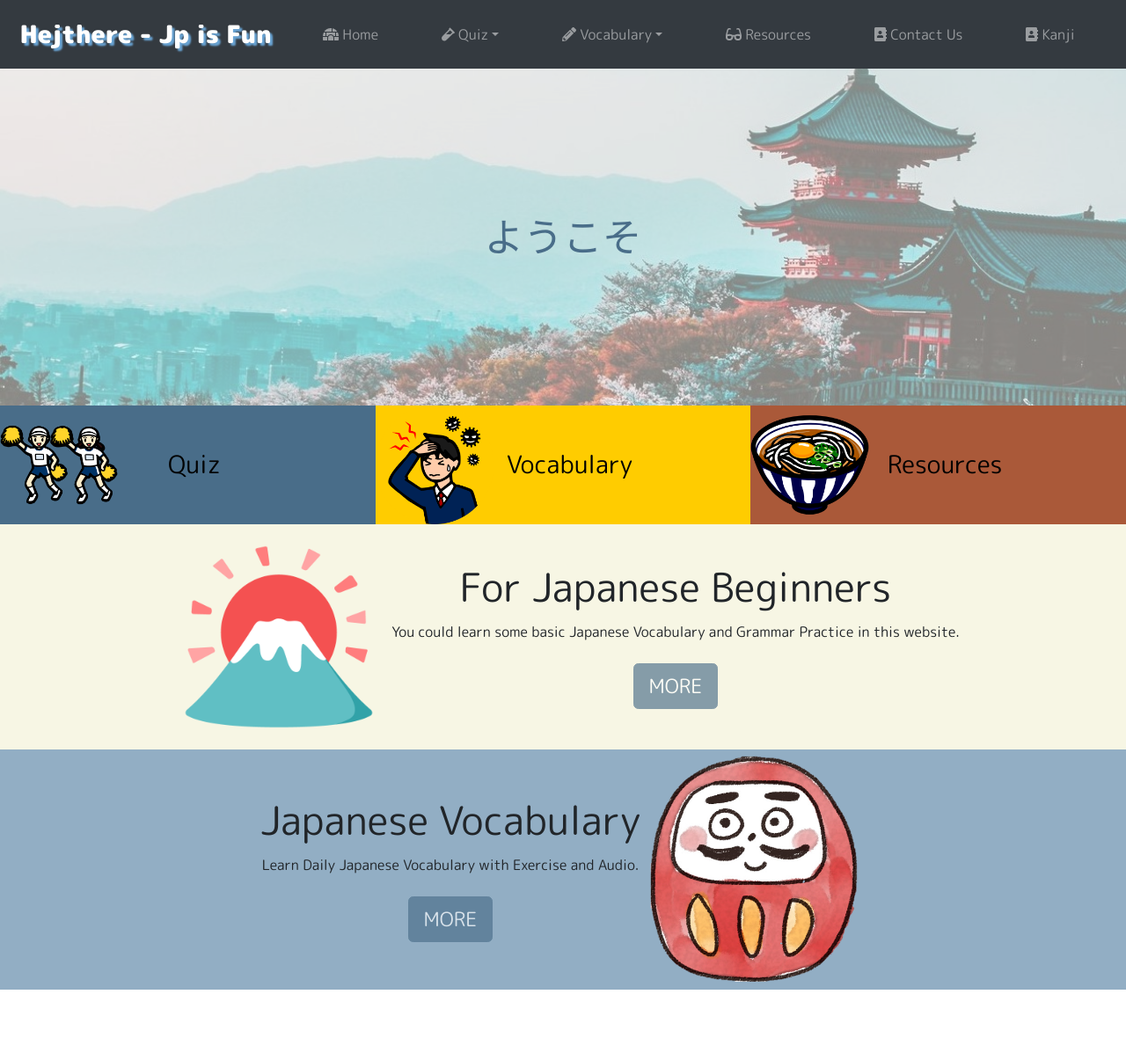
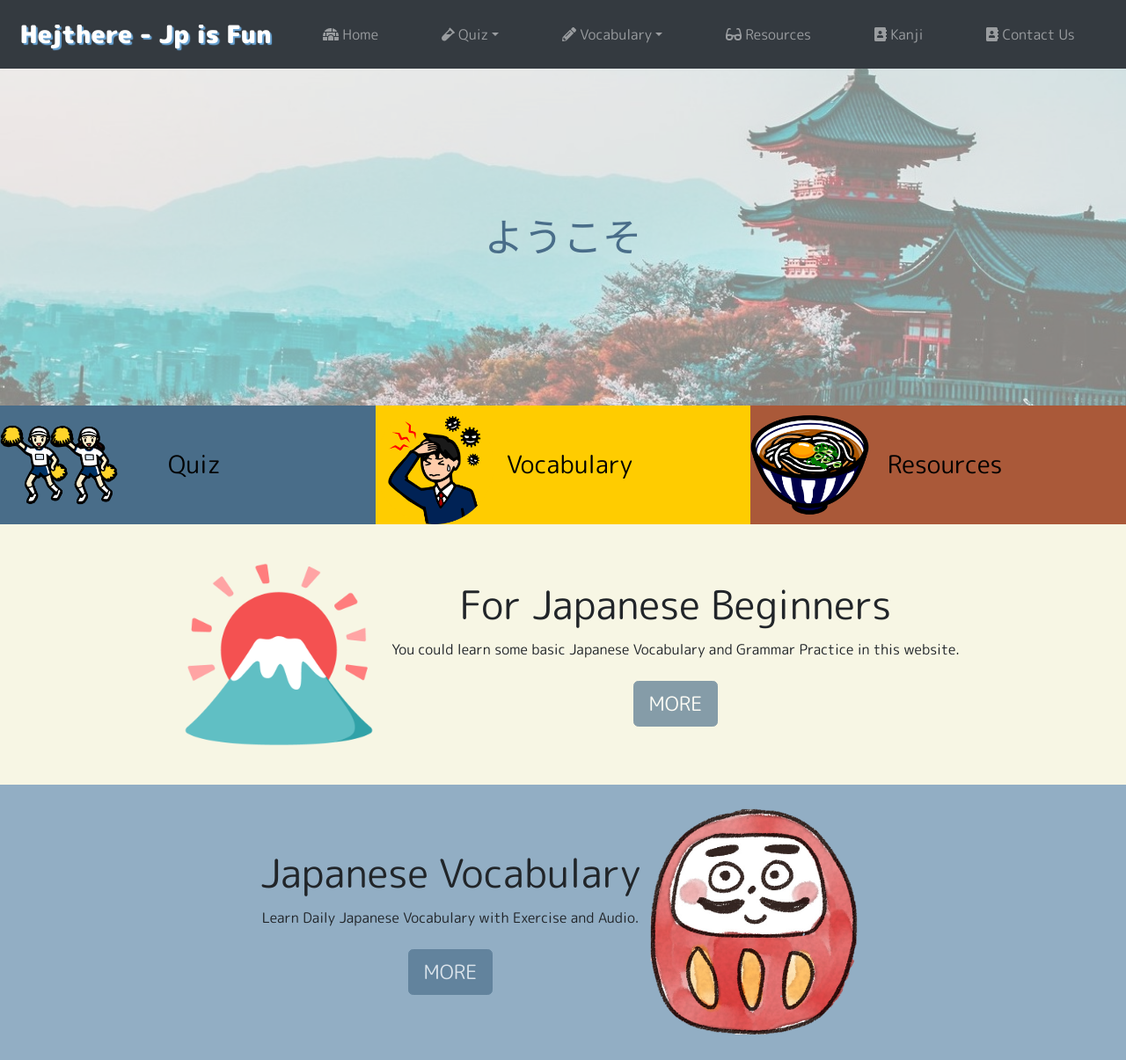
Before and after one commit to hejthere/jpisfun, a React (Create React App) app: page / in a window 1280 px wide. Shown: the whole page at 88% size. Before the commit the page ends 1125 px from the top, so only its background shows below. Built offline with nearby package versions, Linux system fonts and the light colour scheme.

Commit message:
dictionary2

```diff
--- a/src/App.css
+++ b/src/App.css
@@ -20,5 +20,5 @@
 
 .homepage-brand {
     font-weight: 900;
-    text-shadow: 3px 3px 2px rgb(105, 164, 212);
+    text-shadow: 2px 2px 1px rgb(105, 164, 212);
 }
--- a/src/App.js
+++ b/src/App.js
@@ -49,8 +49,8 @@ class App extends Component {
         <NavDropdown.Item  eventKey="2.2"><Link to="/vocabulary/vocabdiseases">Diseases</Link></NavDropdown.Item>
       </NavDropdown>
 		<Link className='nav-link' to='/resources'><FontAwesomeIcon icon={faGlasses} /> Resources</Link>
+    <Link className='nav-link' to='/kanji'><FontAwesomeIcon icon={faAddressBook} /> Kanji</Link>
     <Link className='nav-link' to='/contactus'><FontAwesomeIcon icon={faAddressBook} /> Contact Us</Link>
-    <Link className='nav-link' to='/kanji'><FontAwesomeIcon icon={faAddressBook} /> Kanji</Link>
     </Nav>
     </Navbar.Collapse>
     </Navbar>
--- a/src/Kanji/Kanji.js
+++ b/src/Kanji/Kanji.js
@@ -42,7 +42,7 @@ const Kanji = () => {
 
     <Container className='kanji-container'>
       <h1>Kanji Dictionary</h1>
-      <Row className='kanji-input'><input onChange={kanjiOnChangeHandler} id='searchKanji' placeholder='Input Kanji' value={typeKanji}/>
+      <Row className='kanji-input'><input onChange={kanjiOnChangeHandler} id='searchKanji' placeholder='Search Kanji' value={typeKanji}/>
       <Button onClick={searchKanjiHandler}>Check</Button> </Row>
       <Row>
         <div className='kanji-div kanji'>{kanji}</div></Row>
--- a/src/component/Home/Home.js
+++ b/src/component/Home/Home.js
@@ -33,7 +33,8 @@ return (
 </Row>
 
 {/* / <!-- Introduction --> // */}
-<Container fluid className="homepage-section1">
+<Container fluid>
+<div className="homepage-section1">
 <Image src={fuji} alt="FujiMountain" data-aos="fade-in" data-aos-delay="300" />
 <div>
 <h2> For Japanese Beginners </h2>
@@ -41,17 +42,21 @@ return (
 <br /><Link to='/katakana'>
 	<Button disabled>MORE</Button></Link>
 </div>
+</div>
 </Container>
 
 {/* /* <!-- Japanese Vocab --> */ }
 
-<Container  fluid className="homepage-section2">
+<Container fluid >
+	<div className="homepage-section2">
 	<div>
 	<h2> Japanese Vocabulary </h2>
-	<span> Learn Daily Japanese Vocabulary with Exercise and Audio. </span><br/><br/>
+	<span> Learn Daily Japanese Vocabulary with Exercise and Audio. </span><br/>
+	<br/>
 	<Button disabled>MORE</Button>
 	</div>
 	<Image src={daruma} alt="Daruma" data-aos="zoom-in" data-aos-delay="500" data-aos-duration="1000" />
+	</div>
  </Container>
  </div>
 
--- a/src/component/Home/home.css
+++ b/src/component/Home/home.css
@@ -38,6 +38,7 @@ a.picturelink {
     display: flex;
     align-items: center;
     justify-content: center;
+    padding: 20px;
 }
 
 .homepage-section1 img,
@@ -52,6 +53,7 @@ a.picturelink {
     display: flex;
     justify-content: center;
     align-items: center;
+    padding: 20px;
 }
 
 
```
